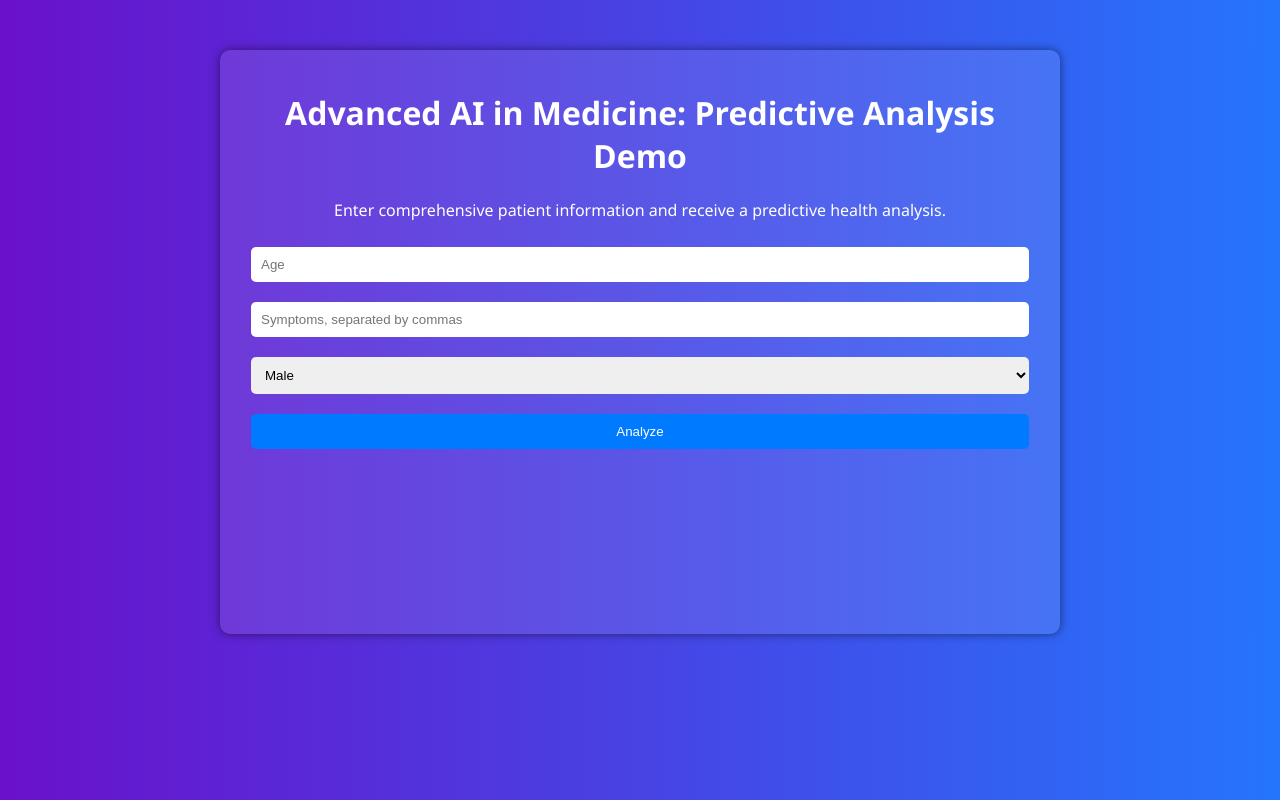
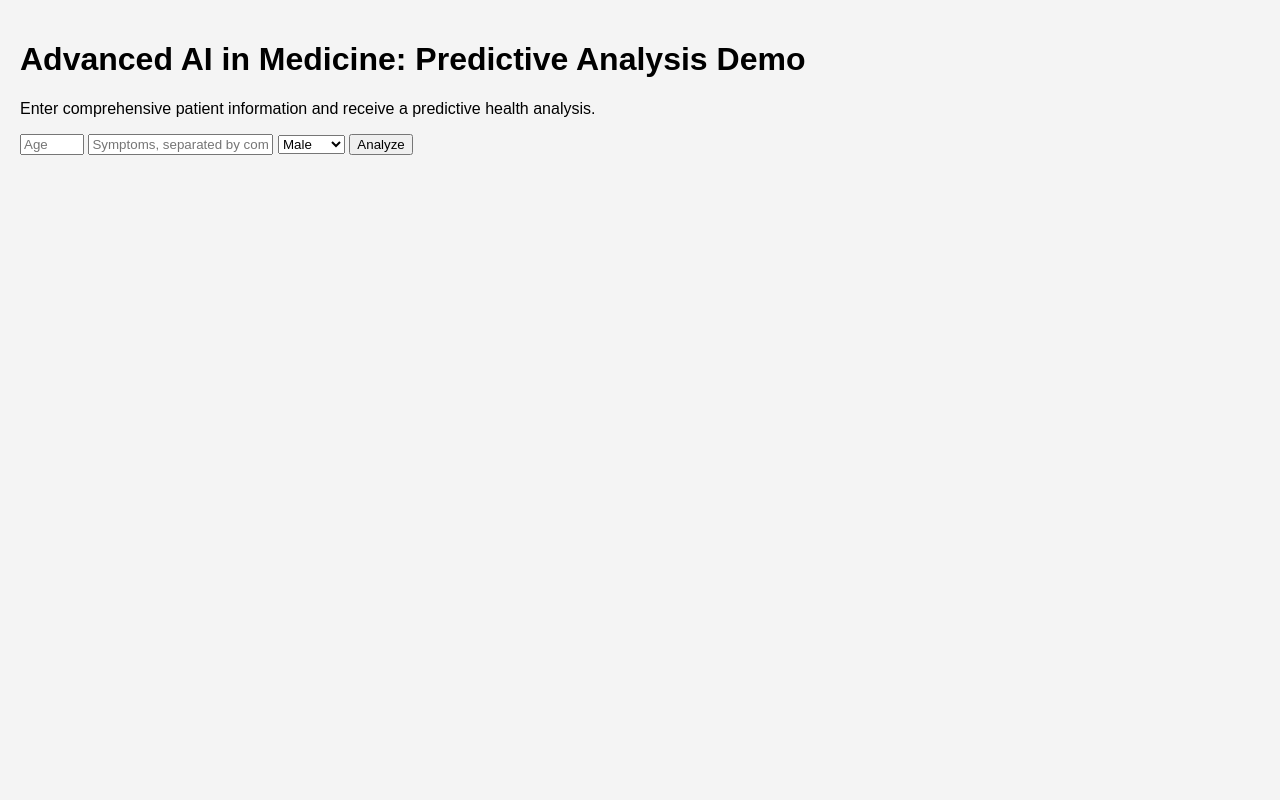
Before and after one commit to iblamedom-official/Demo, a plain HTML site: page index.html in a window 1280 px wide. Drawn offline with nearby package versions, Linux system fonts and the light colour scheme.

Commit message:
Update style.css

```diff
--- a/style.css
+++ b/style.css
@@ -1,38 +1,40 @@
 body, html {
     margin: 0;
     padding: 0;
-    font-family: 'Segoe UI', Tahoma, Geneva, Verdana, sans-serif;
-    background: linear-gradient(to right, #6a11cb 0%, #2575fc 100%);
-    color: white;
+    font-family: Arial, sans-serif;
+    background: #f4f4f4;
 }
 
 .container {
-    max-width: 800px;
-    margin: auto;
     padding: 20px;
-    text-align: center;
-    background: rgba(255, 255, 255, 0.1);
-    box-shadow: 0 0 10px rgba(0, 0, 0, 0.5);
-    border-radius: 10px;
-    margin-top: 50px;
 }
 
-.input-form input, .input-form select, .input-form button {
-    padding: 10px;
-    margin: 10px 0;
-    width: calc(100% - 22px);
-    box-sizing: border-box;
-    border-radius: 5px;
-    border: none;
+.animation-container {
+    height: 100px;
+    background-color: #ddd;
+    position: relative;
+    overflow: hidden;
+    margin-bottom: 20px;
 }
 
-.input-form button {
-    background-color: #007bff;
-    color: white;
-    cursor: pointer;
-    transition: background-color 0.3s ease;
+@keyframes slide {
+    from {
+        top: 100%;
+    }
+    to {
+        top: 0;
+    }
 }
 
-.input-form button:hover {
-    background-color: #0056b3;
+.mock-calculation {
+    position: absolute;
+    width: 100%;
+    text-align: center;
+    animation: slide 1s ease-in-out forwards;
 }
+
+@media (max-width: 768px) {
+    .form-control, .btn {
+        font-size: 14px;
+    }
+}
```
